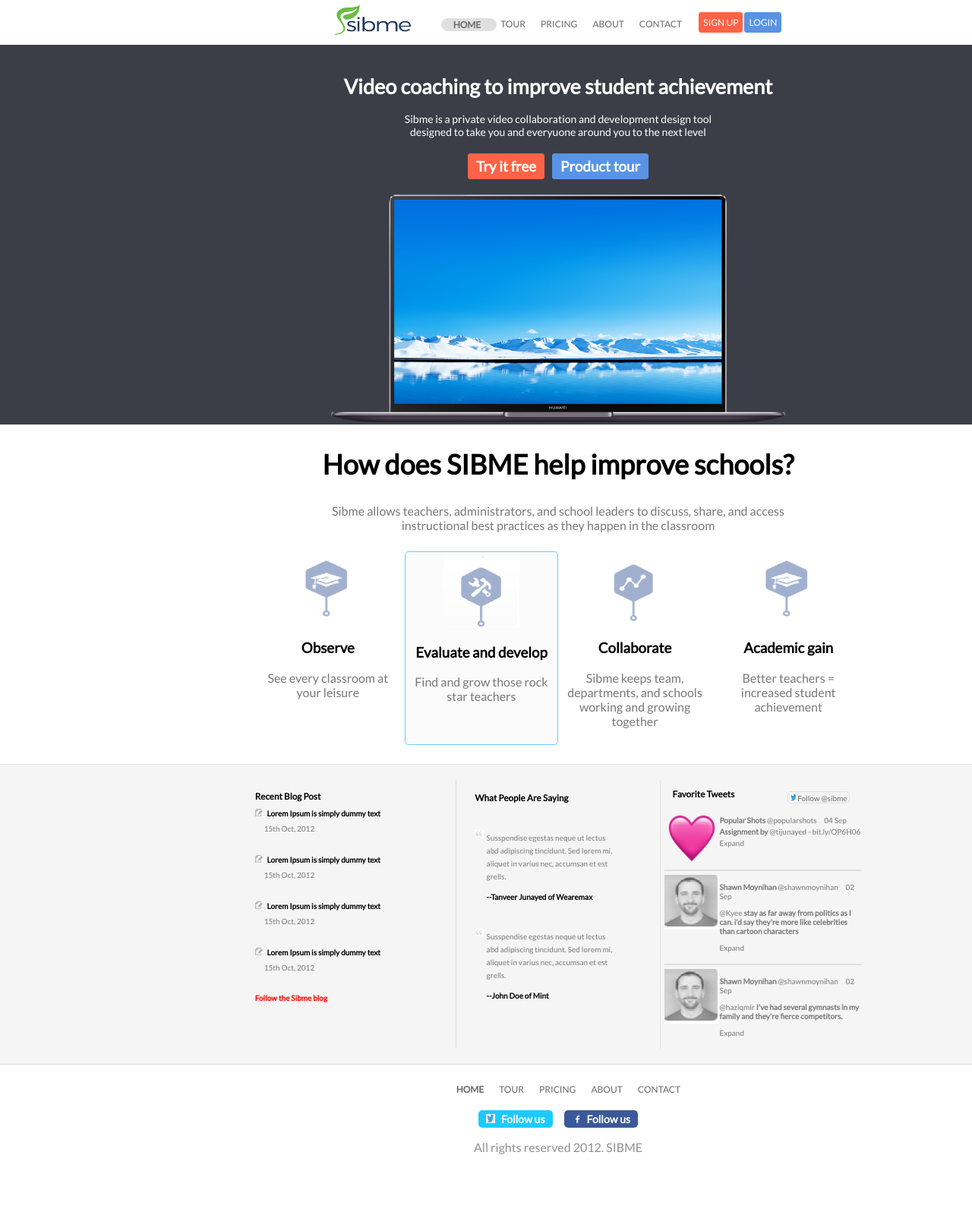
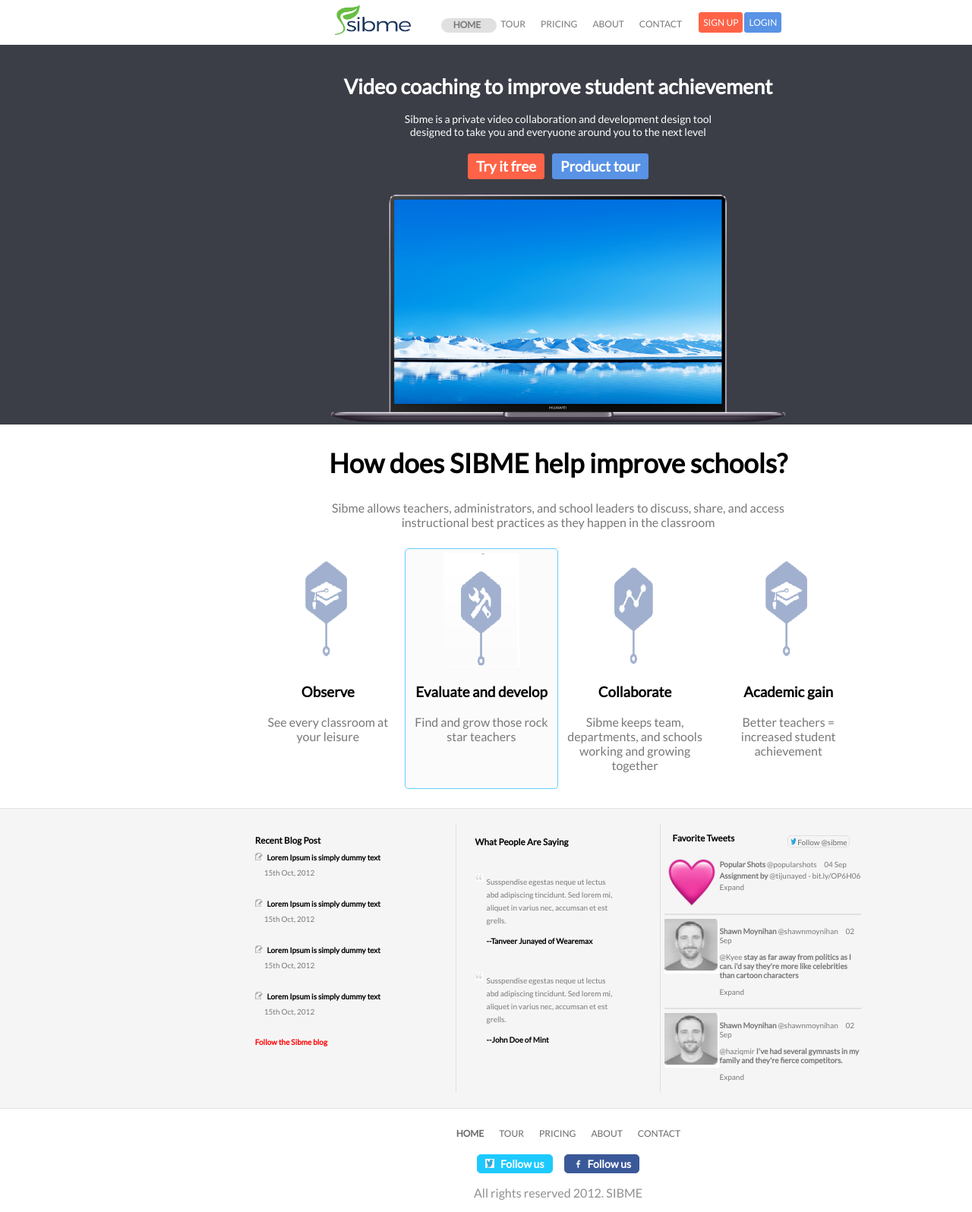
Before and after one commit to codeblue001/Wyncode-Wk-1-Mockup-project, a plain HTML site: page index.html in a window 1280 px wide. Shown: the top 1596 px of the page at 76% size. Before the commit the page ends 1536 px from the top, so only its background shows below. Drawn offline with Linux system fonts and the light colour scheme.

Commit message:
fix errors

```diff
--- a/css/style.css
+++ b/css/style.css
@@ -298,13 +298,13 @@ footer p {
 }
 
 .twitter {
-  border: 1 solid #1dcaff;
+  border: 1px solid #1dcaff;
   background-color: #1dcaff;
   border-radius: 5px;
 }
 
 .facebook {
-  border: 1 solid #3b5998;
+  border: 1px solid #3b5998;
   background-color: #3b5998;
   border-radius: 5px;
 }
@@ -329,3 +329,7 @@ h3.on-two{
 div.twitter{
   margin-right: 15px;
 }
+
+#size {
+	font-size: 35px;
+}
--- a/index.html
+++ b/index.html
@@ -11,13 +11,13 @@
     <header>
       <a href="index.html"><img src="images/logo.png" alt="logo" width="100" height="40"></a>
       <ul class="main-nav">
-        <a href="#"><li class="home"><b>HOME</b></li></a>
-        <a href="#"><li>TOUR</li></a>
-        <a href="#"><li>PRICING</li></a>
-        <a href="#"><li>ABOUT</li></a>
-        <a href="#"><li>CONTACT</li></a>
-        <a href="#"><li class="button-one">SIGN UP</li></a>
-        <a href="#"><li class="button-two">LOGIN</li></a>
+        <li class="home"><b>HOME</b></li>
+        <li>TOUR</li>
+        <li>PRICING</li>
+        <li>ABOUT</li>
+        <li>CONTACT</li>
+        <li class="button-one">SIGN UP</li>
+        <li class="button-two">LOGIN</li>
       </ul>
     </header>
     <main>
@@ -35,31 +35,31 @@
     </main>
     <section>
       <div class="intro-two">
-        <h1>How does SIBME help improve schools?</h1>
+        <h2 id="size">How does SIBME help improve schools?</h2>
         <p>Sibme allows teachers, administrators, and school leaders to discuss, share, and access instructional best practices as they happen in the classroom</p>
       </div>
 
       <div class="pitch">
         <div class="invisible">
-          <img src="images/logofour.png" alt="drop" width="100" length="150">
+          <img src="images/logofour.png" alt="drop" width="100" height="150">
           <h3 class="black">Observe</h3>
           <p>See every classroom at your leisure</p>
         </div>
 
         <div class="border">
-          <img src="images/logoone.png" alt="drop" width="100" length="150">
+          <img src="images/logoone.png" alt="drop" width="100" height="150">
           <h3 class="black">Evaluate and develop</h3>
           <p>Find and grow those rock star teachers</p>
         </div>
 
         <div class="invisible">
-          <img src="images/logothree.png" alt="drop" width="100" length="150">
+          <img src="images/logothree.png" alt="drop" width="100" height="150">
           <h3 class="black">Collaborate</h3>
           <p>Sibme keeps team, departments, and schools working and growing together</p>
         </div>
 
         <div class="invisible">
-          <img src="images/logofour.png" alt="drop" width="100" length="150">
+          <img src="images/logofour.png" alt="drop" width="100" height="150">
           <h3 class="black">Academic gain</h3>
           <p>Better teachers = increased student achievement</p>
         </div>
@@ -87,12 +87,12 @@
       <div class="column-two">
         <h3 class="black push">What People Are Saying</h3>
         <div class="flex">
-          <img class="down" src="images/quote.png" alt="quotation marks" width="11" height"11">
+          <img class="down" src="images/quote.png" alt="quotation marks" width="11" height="11">
           <p class="left">Susspendise egestas neque ut lectus abd adipiscing tincidunt. Sed lorem mi, aliquet in varius nec, accumsan et est grells.</p>
         </div>
           <p class="black left">--Tanveer Junayed of Wearemax</p>
         <div class="flex">
-          <img  class="down" src="images/quote.png" alt="quotation marks" width="11" height"11">
+          <img  class="down" src="images/quote.png" alt="quotation marks" width="11" height="11">
           <p class="left">Susspendise egestas neque ut lectus abd adipiscing tincidunt. Sed lorem mi, aliquet in varius nec, accumsan et est grells.</p>
         </div>
           <p class="black left">--John Doe of Mint</p>
@@ -155,10 +155,10 @@
       </ul>
       <div class="social">
         <div class="twitter">
-          <a href="https://twitter.com/" target="_blank"><h3 class="on-two"><img src="images/twitter.png" alt="twitter favicon" width=12 height=12>Follow us</h3><a/>
+          <a href="https://twitter.com/" target="_blank"><h3 class="on-two"><img src="images/twitter.png" alt="twitter favicon" width=12 height=12>Follow us</h3></a>
         </div>
         <div class="facebook">
-          <a href="https://www.facebook.com/" target="_blank"><h3 class="on-two"><img src="images/facebook.png" alt="facebook favicon" width=12 height=12>Follow us</h3><a/>
+          <a href="https://www.facebook.com/" target="_blank"><h3 class="on-two"><img src="images/facebook.png" alt="facebook favicon" width=12 height=12>Follow us</h3></a>
         </div>
       </div>
       <p>All rights reserved 2012. SIBME</p>
```
